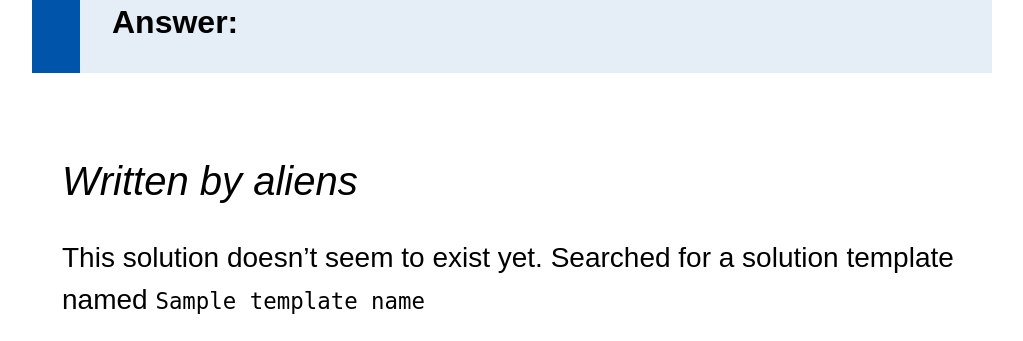
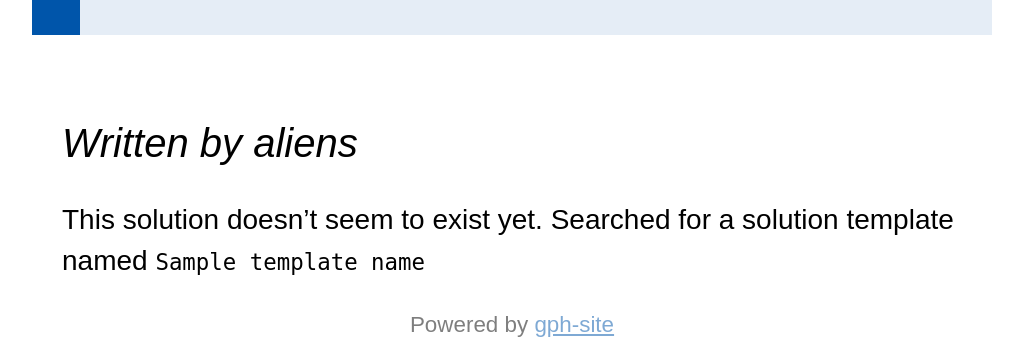
Before and after one commit to galacticpuzzlehunt/gph-site, a Django app: template puzzles/templates/solution.html in a window 1280 px wide. Shown: the part 281-622 px from the top of the page, without its empty margins (128-1151 px from the left). Run offline with Django 3.2, Linux system fonts and the light colour scheme; data comes from the database, SQL or seed files in the repository; the template is opened without the code that fills it: most values are stand-ins (such as "Sample title", 1, 10 or a date in 2020); some libraries are stand-ins or nearby versions.

Commit message:
Make answer appear in solution only if puzzle actually has an answer.

```diff
--- a/puzzles/templates/solution.html
+++ b/puzzles/templates/solution.html
@@ -29,7 +29,7 @@
 
 <h1>
     {% blocktranslate with puzzle_name=puzzle.name %}Solution: {{ puzzle_name }}{% endblocktranslate %}
-    <div class="solved-title-marker">{% translate "Answer:" %} <span class="solved-title-answer spoiler">{{ puzzle.answer }}</span></div>
+    {% if puzzle.answer %}<div class="solved-title-marker">{% translate "Answer:" %} <span class="solved-title-answer spoiler">{{ puzzle.answer }}</span></div>{% endif %}
 </h1>
 
 <main class="puzzle-main">
```
